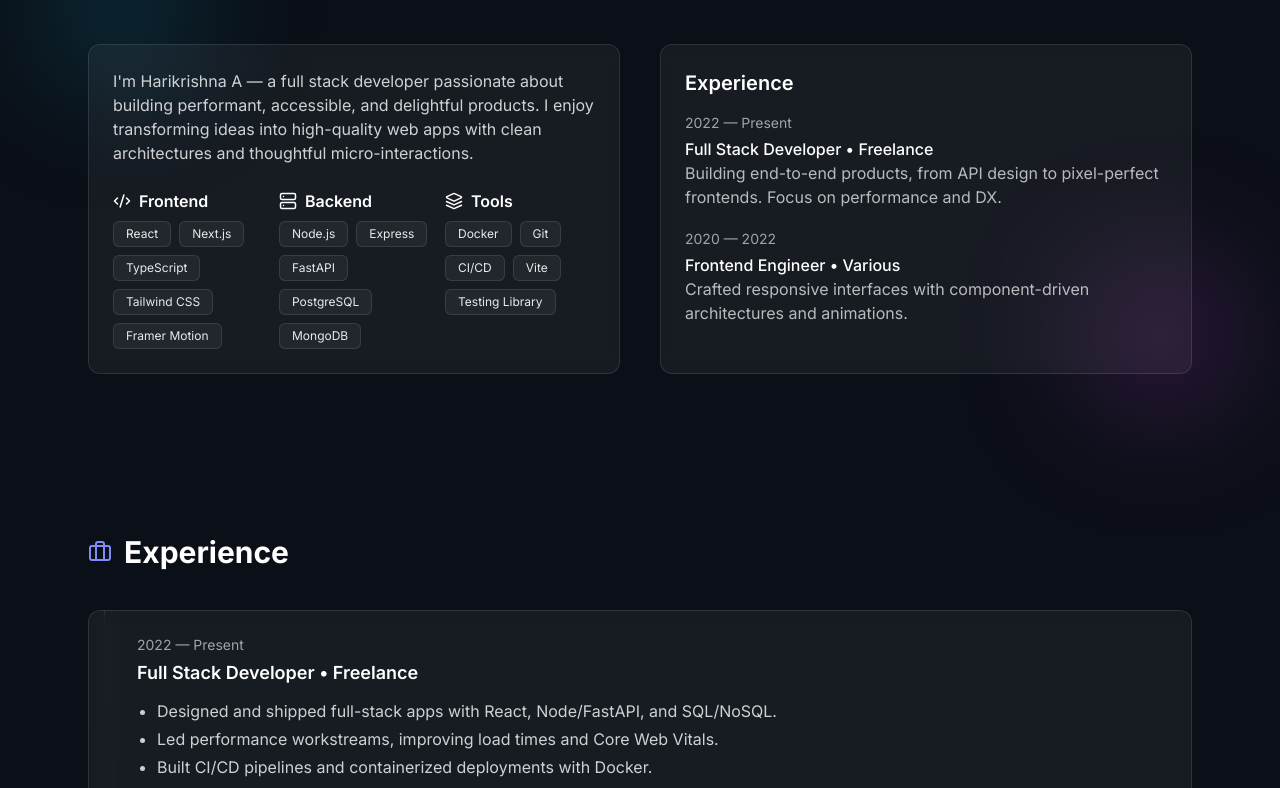
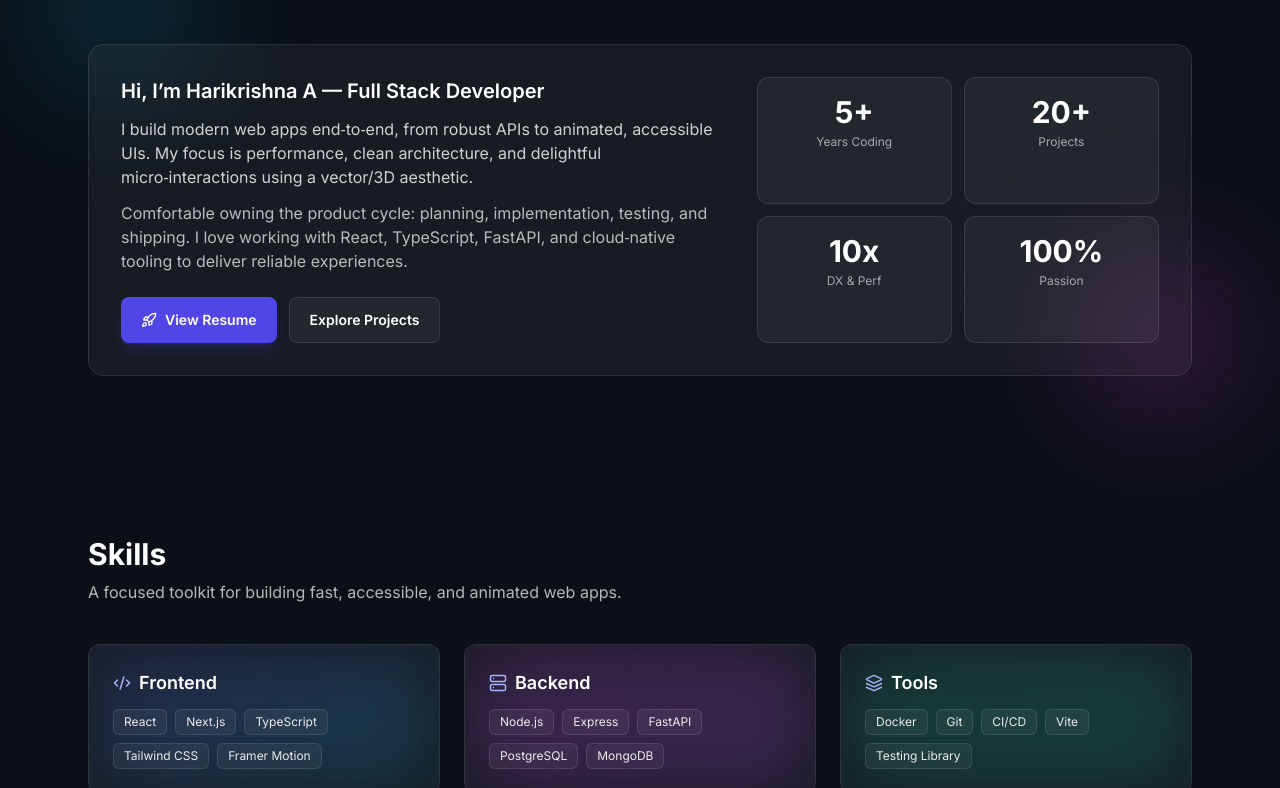
Before and after one commit to flamesuserresource3/frontend-repo_qe1c8glf_jnfxaq, a React (Vite) app: page / in a window 1280 px wide. Shown: the part 912-1700 px from the top of the page. Built offline with nearby package versions, Linux system fonts and the light colour scheme; a web font is replaced by a local one.

Commit message:
Update project prj_qe1c8glf - 2025-11-05T07:16:11.024Z

```diff
--- a/src/App.jsx
+++ b/src/App.jsx
@@ -1,10 +1,8 @@
 import React from 'react';
 import Hero from './components/Hero';
 import About from './components/About';
-import Experience from './components/Experience';
+import Skills from './components/Skills';
 import Projects from './components/Projects';
-import Contact from './components/Contact';
-import Footer from './components/Footer';
 import { Rocket } from 'lucide-react';
 
 export default function App() {
@@ -19,22 +17,26 @@
           </a>
           <nav className="hidden gap-6 text-sm md:flex">
             <a href="#about" className="text-white/80 hover:text-white">About</a>
-            <a href="#experience" className="text-white/80 hover:text-white">Experience</a>
+            <a href="#skills" className="text-white/80 hover:text-white">Skills</a>
             <a href="#projects" className="text-white/80 hover:text-white">Projects</a>
-            <a href="#contact" className="text-white/80 hover:text-white">Contact</a>
           </nav>
-          <a href="#contact" className="rounded-md bg-indigo-600 px-3 py-1.5 text-xs font-semibold shadow shadow-indigo-600/20 hover:bg-indigo-500">Hire Me</a>
+          <a
+            href="/resume.pdf"
+            target="_blank"
+            rel="noreferrer"
+            className="rounded-md bg-indigo-600 px-3 py-1.5 text-xs font-semibold shadow shadow-indigo-600/20 hover:bg-indigo-500"
+          >
+            View Resume
+          </a>
         </div>
       </header>
 
       <main>
         <Hero />
         <About />
-        <Experience />
+        <Skills />
         <Projects />
-        <Contact />
       </main>
-      <Footer />
     </div>
   );
 }
--- a/src/components/About.jsx
+++ b/src/components/About.jsx
@@ -1,18 +1,6 @@
 import React from 'react';
 import { motion } from 'framer-motion';
-import { Code2, Server, Layers, Sparkles } from 'lucide-react';
-
-const skills = {
-  frontend: ['React', 'Next.js', 'TypeScript', 'Tailwind CSS', 'Framer Motion'],
-  backend: ['Node.js', 'Express', 'FastAPI', 'PostgreSQL', 'MongoDB'],
-  tools: ['Docker', 'Git', 'CI/CD', 'Vite', 'Testing Library'],
-};
-
-const Badge = ({ children }) => (
-  <span className="inline-flex items-center rounded-md border border-white/10 bg-white/5 px-3 py-1 text-xs text-white/90">
-    {children}
-  </span>
-);
+import { Sparkles, Rocket } from 'lucide-react';
 
 export default function About() {
   return (
@@ -28,67 +16,63 @@
           <h2 className="text-3xl font-bold">About</h2>
         </div>
 
-        <div className="grid gap-10 md:grid-cols-2">
         <motion.div
           initial={{ opacity: 0, y: 20 }}
           whileInView={{ opacity: 1, y: 0 }}
           viewport={{ once: true }}
           transition={{ duration: 0.6 }}
-            className="rounded-xl border border-white/10 bg-white/5 p-6 backdrop-blur"
+          className="rounded-2xl border border-white/10 bg-white/5 p-6 md:p-8 backdrop-blur"
         >
-            <p className="text-white/80">
-              I'm Harikrishna A — a full stack developer passionate about building performant, accessible, and delightful products. I enjoy transforming ideas into high-quality web apps with clean architectures and thoughtful micro-interactions.
+          <div className="grid gap-8 md:grid-cols-[1.2fr,0.8fr]">
+            <div>
+              <h3 className="text-xl font-semibold">Hi, I’m Harikrishna A — Full Stack Developer</h3>
+              <p className="mt-3 text-white/80">
+                I build modern web apps end‑to‑end, from robust APIs to animated, accessible UIs. My focus is
+                performance, clean architecture, and delightful micro‑interactions using a vector/3D aesthetic.
               </p>
-            <div className="mt-6 grid grid-cols-3 gap-4">
-              <div>
-                <div className="mb-2 flex items-center gap-2 font-semibold"><Code2 size={18}/> Frontend</div>
-                <div className="flex flex-wrap gap-2">
-                  {skills.frontend.map((s) => (
-                    <Badge key={s}>{s}</Badge>
-                  ))}
+              <p className="mt-3 text-white/70">
+                Comfortable owning the product cycle: planning, implementation, testing, and shipping. I love working
+                with React, TypeScript, FastAPI, and cloud‑native tooling to deliver reliable experiences.
+              </p>
+
+              <div className="mt-6 flex flex-wrap gap-3">
+                <a
+                  href="/resume.pdf"
+                  target="_blank"
+                  rel="noreferrer"
+                  className="inline-flex items-center gap-2 rounded-lg bg-indigo-600 px-5 py-3 text-sm font-semibold shadow-lg shadow-indigo-600/20 transition hover:translate-y-[-2px] hover:bg-indigo-500"
+                >
+                  <Rocket size={16} /> View Resume
+                </a>
+                <a
+                  href="#projects"
+                  className="inline-flex items-center gap-2 rounded-lg border border-white/10 bg-white/5 px-5 py-3 text-sm font-semibold transition hover:bg-white/10"
+                >
+                  Explore Projects
+                </a>
               </div>
             </div>
-              <div>
-                <div className="mb-2 flex items-center gap-2 font-semibold"><Server size={18}/> Backend</div>
-                <div className="flex flex-wrap gap-2">
-                  {skills.backend.map((s) => (
-                    <Badge key={s}>{s}</Badge>
-                  ))}
+
+            <div className="grid grid-cols-2 gap-3">
+              <div className="rounded-xl border border-white/10 bg-white/5 p-4 text-center">
+                <div className="text-3xl font-extrabold">5+ </div>
+                <div className="mt-1 text-xs text-white/60">Years Coding</div>
               </div>
+              <div className="rounded-xl border border-white/10 bg-white/5 p-4 text-center">
+                <div className="text-3xl font-extrabold">20+ </div>
+                <div className="mt-1 text-xs text-white/60">Projects</div>
               </div>
-              <div>
-                <div className="mb-2 flex items-center gap-2 font-semibold"><Layers size={18}/> Tools</div>
-                <div className="flex flex-wrap gap-2">
-                  {skills.tools.map((s) => (
-                    <Badge key={s}>{s}</Badge>
-                  ))}
+              <div className="rounded-xl border border-white/10 bg-white/5 p-4 text-center">
+                <div className="text-3xl font-extrabold">10x</div>
+                <div className="mt-1 text-xs text-white/60">DX & Perf</div>
+              </div>
+              <div className="rounded-xl border border-white/10 bg-white/5 p-4 text-center">
+                <div className="text-3xl font-extrabold">100%</div>
+                <div className="mt-1 text-xs text-white/60">Passion</div>
               </div>
             </div>
           </div>
         </motion.div>
-
-          <motion.div
-            initial={{ opacity: 0, y: 20 }}
-            whileInView={{ opacity: 1, y: 0 }}
-            viewport={{ once: true }}
-            transition={{ duration: 0.6, delay: 0.1 }}
-            className="rounded-xl border border-white/10 bg-white/5 p-6 backdrop-blur"
-          >
-            <h3 className="mb-4 text-xl font-semibold">Experience</h3>
-            <ul className="space-y-5">
-              <li className="relative">
-                <div className="mb-1 text-sm text-white/60">2022 — Present</div>
-                <div className="text-white font-medium">Full Stack Developer • Freelance</div>
-                <p className="text-white/70">Building end-to-end products, from API design to pixel-perfect frontends. Focus on performance and DX.</p>
-              </li>
-              <li className="relative">
-                <div className="mb-1 text-sm text-white/60">2020 — 2022</div>
-                <div className="text-white font-medium">Frontend Engineer • Various</div>
-                <p className="text-white/70">Crafted responsive interfaces with component-driven architectures and animations.</p>
-              </li>
-            </ul>
-          </motion.div>
-        </div>
       </div>
     </section>
   );
--- a/src/components/Footer.jsx
+++ b/src/components/Footer.jsx
@@ -12,9 +12,8 @@
           </a>
           <nav className="flex items-center gap-6 text-sm text-white/80">
             <a href="#about" className="hover:text-white">About</a>
-            <a href="#experience" className="hover:text-white">Experience</a>
+            <a href="#skills" className="hover:text-white">Skills</a>
             <a href="#projects" className="hover:text-white">Projects</a>
-            <a href="#contact" className="hover:text-white">Contact</a>
           </nav>
           <div className="flex items-center gap-3">
             <a href="https://github.com" target="_blank" rel="noreferrer" className="inline-flex h-9 w-9 items-center justify-center rounded-full border border-white/10 bg-white/5 hover:bg-white/10">
--- a/src/components/Hero.jsx
+++ b/src/components/Hero.jsx
@@ -57,10 +57,12 @@
               View Projects <ArrowRight size={18} />
             </a>
             <a
-              href="#contact"
+              href="/resume.pdf"
+              target="_blank"
+              rel="noreferrer"
               className="inline-flex items-center gap-2 rounded-lg border border-white/10 bg-white/5 px-5 py-3 text-sm font-semibold transition hover:bg-white/10"
             >
-              Contact Me <ExternalLink size={18} />
+              View Resume <ExternalLink size={18} />
             </a>
           </motion.div>
 
--- /dev/null
+++ b/src/components/Skills.jsx
@@ -0,0 +1,69 @@
+import React from 'react';
+import { motion } from 'framer-motion';
+import { Code2, Server, Layers } from 'lucide-react';
+
+const categories = [
+  {
+    icon: Code2,
+    title: 'Frontend',
+    items: ['React', 'Next.js', 'TypeScript', 'Tailwind CSS', 'Framer Motion'],
+    gradient: 'from-indigo-500/20 to-cyan-500/20',
+  },
+  {
+    icon: Server,
+    title: 'Backend',
+    items: ['Node.js', 'Express', 'FastAPI', 'PostgreSQL', 'MongoDB'],
+    gradient: 'from-fuchsia-500/20 to-purple-500/20',
+  },
+  {
+    icon: Layers,
+    title: 'Tools',
+    items: ['Docker', 'Git', 'CI/CD', 'Vite', 'Testing Library'],
+    gradient: 'from-emerald-500/20 to-teal-500/20',
+  },
+];
+
+const Chip = ({ children }) => (
+  <span className="rounded-md border border-white/10 bg-white/5 px-2.5 py-1 text-xs text-white/90">
+    {children}
+  </span>
+);
+
+export default function Skills() {
+  return (
+    <section id="skills" className="bg-[#0b0f17] py-20 text-white">
+      <div className="mx-auto max-w-6xl px-6">
+        <div className="mb-10">
+          <h2 className="text-3xl font-bold">Skills</h2>
+          <p className="mt-2 text-white/70">A focused toolkit for building fast, accessible, and animated web apps.</p>
+        </div>
+
+        <div className="grid gap-6 sm:grid-cols-2 lg:grid-cols-3">
+          {categories.map((cat, i) => (
+            <motion.div
+              key={cat.title}
+              initial={{ opacity: 0, y: 16 }}
+              whileInView={{ opacity: 1, y: 0 }}
+              viewport={{ once: true }}
+              transition={{ duration: 0.5, delay: i * 0.06 }}
+              className={`relative overflow-hidden rounded-xl border border-white/10 bg-white/5 p-6 backdrop-blur`}
+            >
+              <div className={`pointer-events-none absolute inset-0 bg-gradient-to-br ${cat.gradient} blur-2xl`} />
+              <div className="relative">
+                <div className="mb-3 flex items-center gap-2">
+                  <cat.icon className="text-indigo-300" size={18} />
+                  <h3 className="text-lg font-semibold">{cat.title}</h3>
+                </div>
+                <div className="flex flex-wrap gap-2">
+                  {cat.items.map((t) => (
+                    <Chip key={t}>{t}</Chip>
+                  ))}
+                </div>
+              </div>
+            </motion.div>
+          ))}
+        </div>
+      </div>
+    </section>
+  );
+}
```
Also changed, not shown: 1 other file (tests, documents, lock files or other folders). Lines whose indentation alone changed are shown as unchanged.
